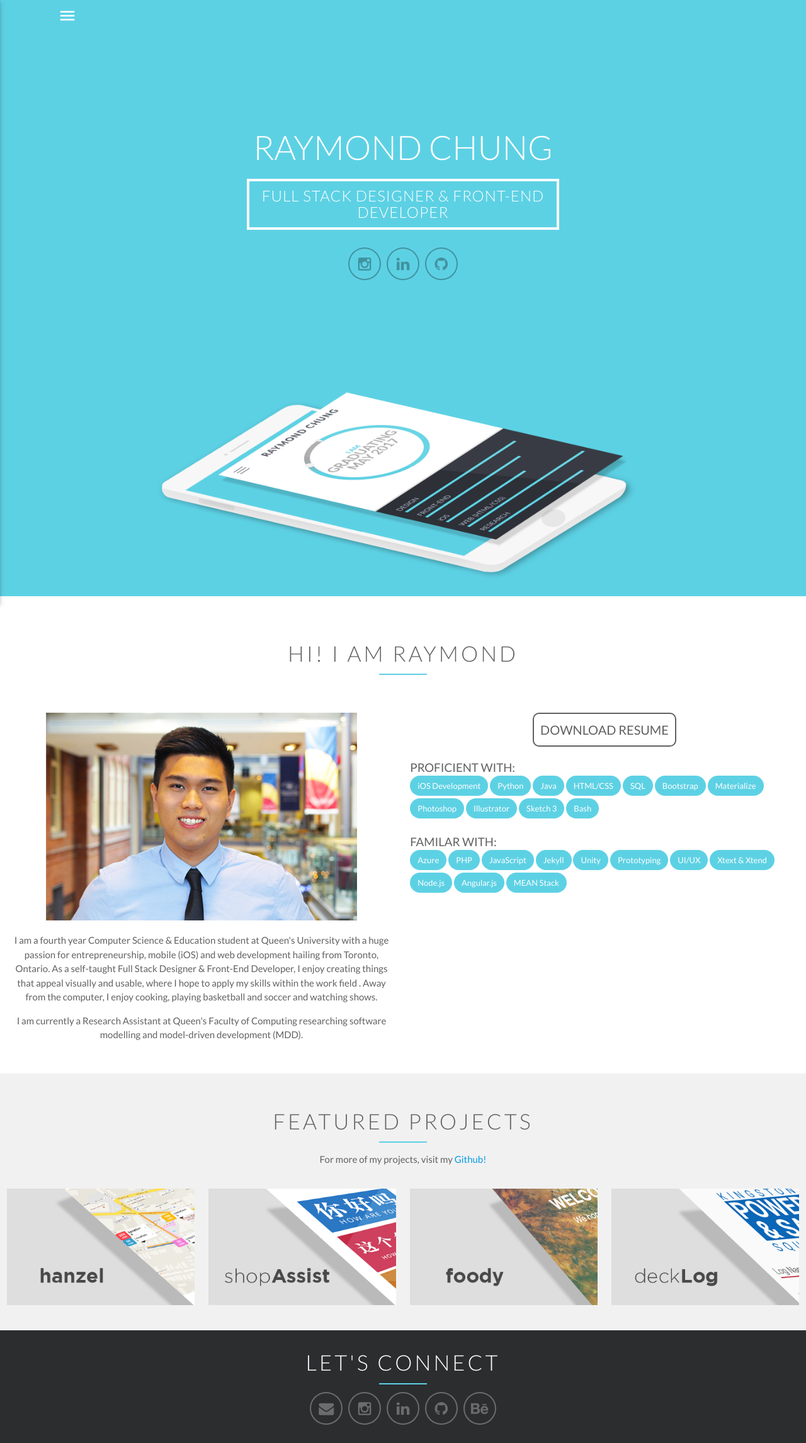
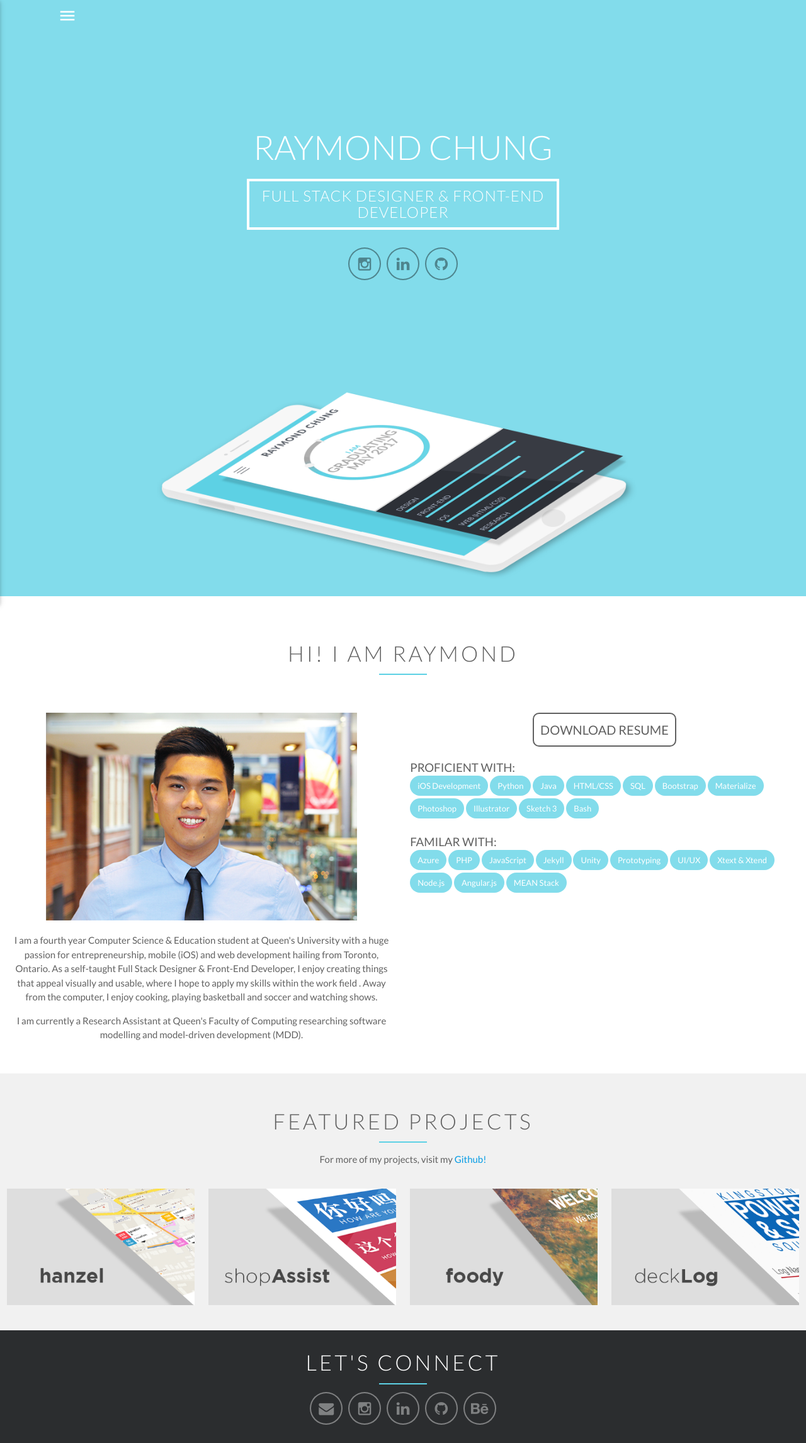
Before and after one commit to Web-Dev-Collaborative/Personal-Website-V2, a Jekyll site: the page built from index.html, in a window 1280 px wide. Shown: the whole page at 63% size. Built offline with Jekyll 4.4.1, drawn with Linux system fonts in a browser that asks for light colours; nearby versions of some CDN libraries.

Commit message:
Made colours more lighter

```diff
--- a/css/index.css
+++ b/css/index.css
@@ -19,7 +19,7 @@ a#navbile {
 }
 
 .navbar {
-    background-color: #5dd1e4;
+    background-color: #82dceb;
     padding-top: 10px;
 }
 
@@ -44,7 +44,8 @@ li#logo {
 }
 
 section#home {
-    background-color: #5dd1e4;
+    /*background-color: #5dd1e4;*/
+    background-color: #82dceb;
     color: #fff;
 	padding-top: 100px;
 	height: 100vh;
@@ -204,7 +205,7 @@ button#resume:hover {
 
 div#skills {
     color: #fff;
-    background-color: #5dd1e4;
+    background-color: #82dceb;
     margin-bottom: 4px;
 }
 
@@ -240,23 +241,23 @@ p#aboutSkills {
     color: transparent;
     font-size: 1.6em;
     border-radius: 200px;
-    box-shadow: 0 0 0 2px rgba(0, 0, 0, 0.3);
+    box-shadow: 0 0 0 2px rgba(0, 0, 0, 0.4);
 }
 
 .contact-icons {
     color: transparent;
     font-size: 1.6em;
     border-radius: 200px;
-    box-shadow: 0 0 0 2px rgba(255, 255, 255, 0.3);
+    box-shadow: 0 0 0 2px rgba(255, 255, 255, 0.4);
 }
 
 span.social-icons.fa-stack {
-    color: rgba(0, 0, 0, 0.3);
+    color: rgba(0, 0, 0, 0.4);
 }
 
 span.contact-icons.fa-stack {
     margin-top: 4px;
-    color: rgba(255, 255, 255, 0.3);
+    color: rgba(255, 255, 255, 0.4);
 }
 
 span.contact-icons.fa-stack:hover {
```
Also changed, not shown: 1 other file.
